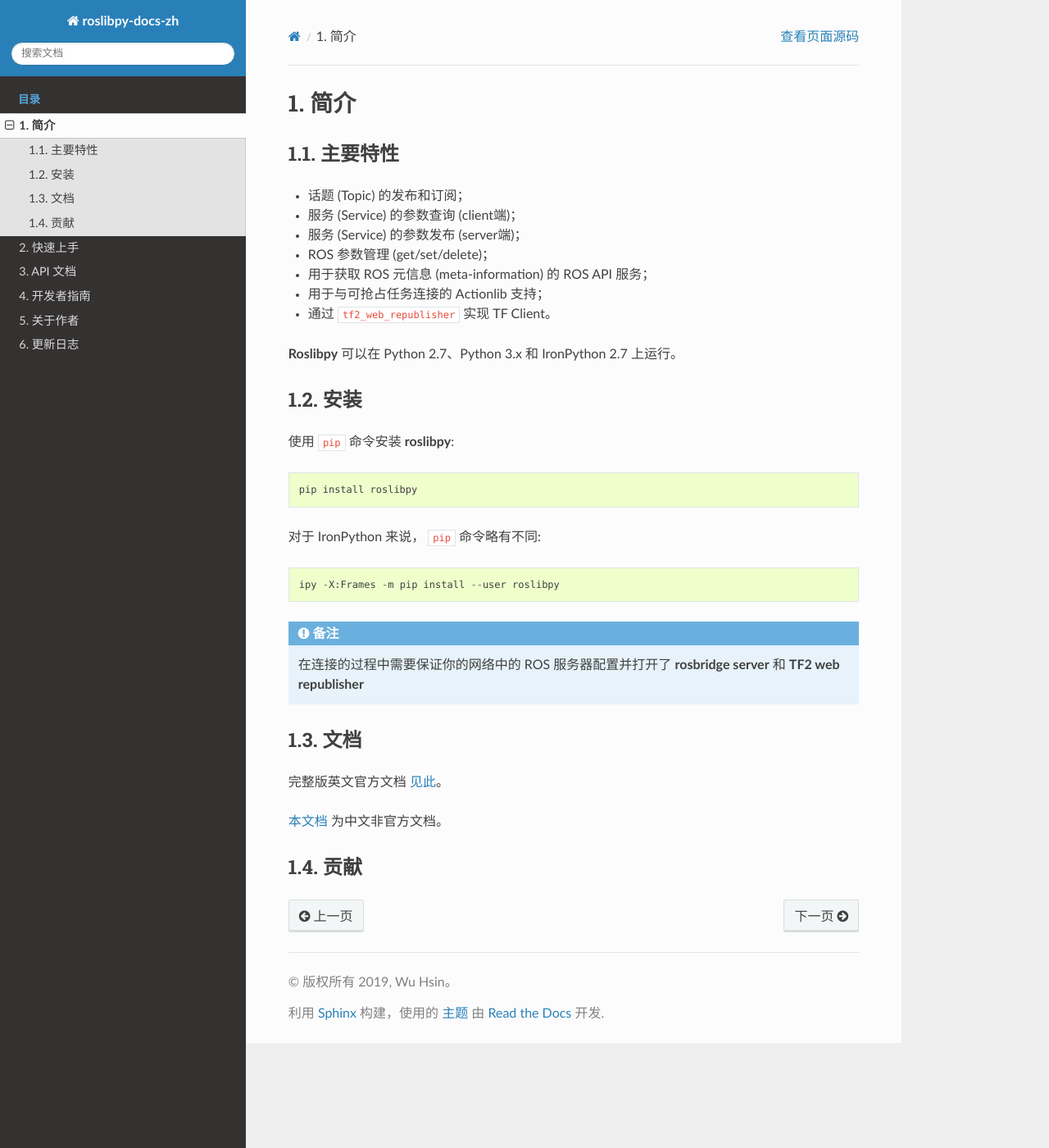
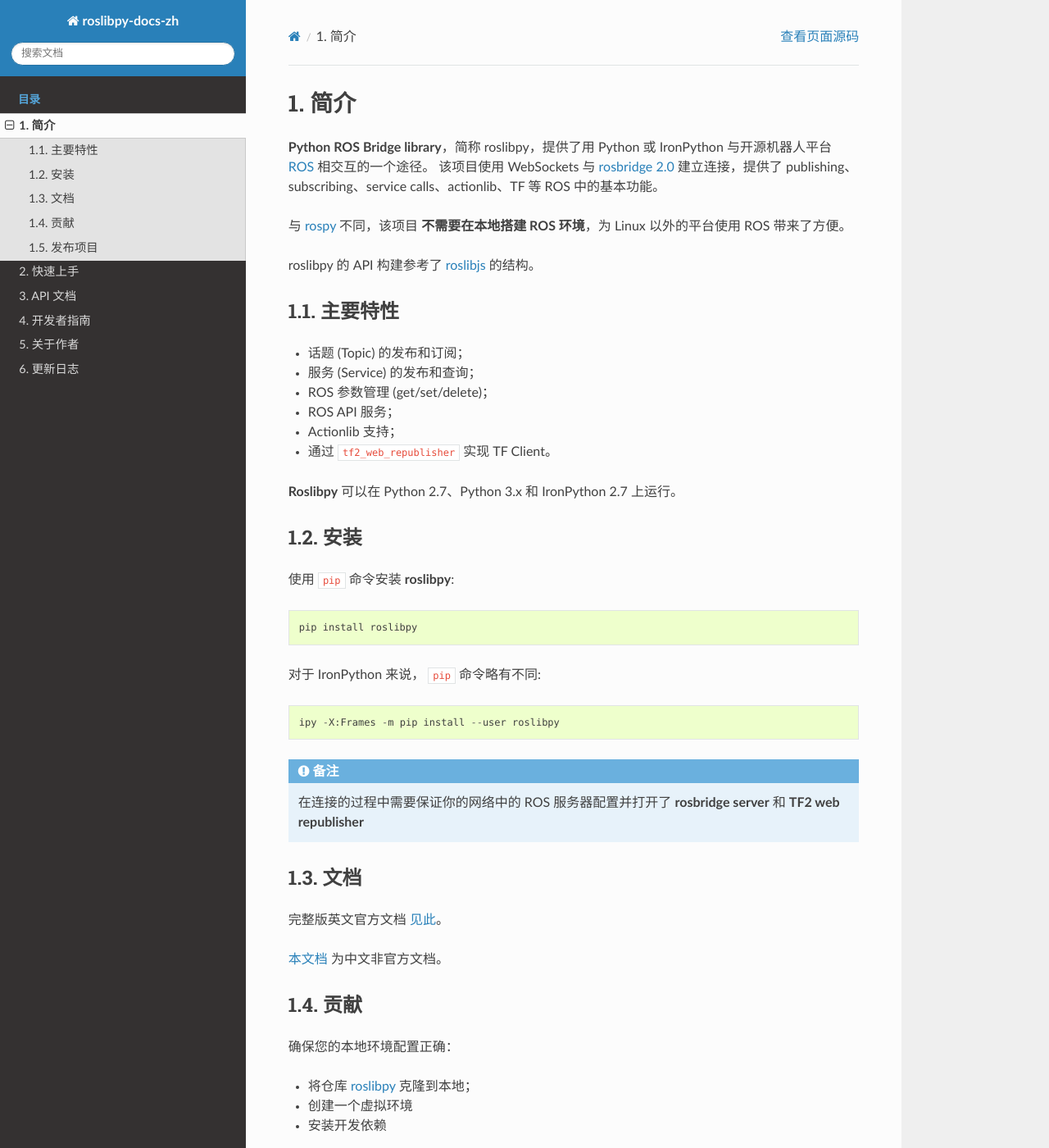
Before and after one commit to XinArkh/roslibpy-docs-zh, a Sphinx documentation site: the page built from source/introduction.rst, in a window 1280 px wide and 1400 px high. Shown: the whole window at 82% size. Built offline with Sphinx 7.4.7 and the Read the Docs theme 2.0.0, drawn with Linux system fonts in a browser that asks for light colours; some of the changed text lies outside the part shown.

Commit message:
update introductoin

```diff
--- a/source/introduction.rst
+++ b/source/introduction.rst
@@ -1,16 +1,22 @@
 简介
 ====
+
+**Python ROS Bridge library**，简称 roslibpy，提供了用 Python 或 IronPython 与开源机器人平台 `ROS <http://www.ros.org>`_ 相交互的一个途径。
+该项目使用 WebSockets 与 `rosbridge 2.0 <http://wiki.ros.org/rosbridge_suite>`_ 建立连接，提供了 publishing、subscribing、service calls、actionlib、TF 等 ROS 中的基本功能。
+
+与 `rospy <http://wiki.ros.org/rospy>`_ 不同，该项目 **不需要在本地搭建 ROS 环境**，为 Linux 以外的平台使用 ROS 带来了方便。
+
+roslibpy 的 API 构建参考了 `roslibjs <http://wiki.ros.org/roslibjs>`_ 的结构。
 
 
 主要特性
 ~~~~~~~~
 
 * 话题 (Topic) 的发布和订阅；
-* 服务 (Service) 的参数查询 (client端)；
-* 服务 (Service) 的参数发布 (server端)；
+* 服务 (Service) 的发布和查询；
 * ROS 参数管理 (get/set/delete)；
-* 用于获取 ROS 元信息 (meta-information) 的 ROS API 服务；
-* 用于与可抢占任务连接的 Actionlib 支持；
+* ROS API 服务；
+* Actionlib 支持；
 * 通过 ``tf2_web_republisher`` 实现 TF Client。
 
 **Roslibpy** 可以在 Python 2.7、Python 3.x 和 IronPython 2.7 上运行。
@@ -34,6 +40,7 @@
 
 文档
 ~~~~
+
 完整版英文官方文档 `见此 <https://roslibpy.readthedocs.io/>`_。
 
 `本文档 <https://roslibpy.readthedocs.io/>`_ 为中文非官方文档。
@@ -41,3 +48,43 @@
 
 贡献
 ~~~~
+
+确保您的本地环境配置正确：
+
+* 将仓库 `roslibpy <https://github.com/gramaziokohler/roslibpy>`_ 克隆到本地；
+* 创建一个虚拟环境
+* 安装开发依赖
+
+::
+
+    pip install -r requirements-dev.txt
+
+**现在你可以开始编程了！**
+
+在开发过程中，使用 `pyinvoke <http://docs.pyinvoke.org/>`_ 来简化重复操作：
+
+* ``invoke clean``: 清除所有生成的内容；
+* ``invoke check``: 运行多种代码和文档风格检查；
+* ``invoke docs``: 生成文档；
+* ``invoke test``: 用一个命令迅速运行所有的测试和检查；
+* ``invoke``: 显示可供调用的任务。
+
+更多的细节请参考 *开发者文档* 一节。
+
+
+发布项目
+~~~~~~~
+
+准备好发布 **roslibpy** 的新版本了吗？接下来是发布新版本的步骤：
+
+* 我们使用 `semver <http://semver.org/>`_，即我们按照如下方式迭代版本：
+
+    * ``patch``: 修复 BUG；
+    * ``minor``: 增加向下兼容的 Feature；
+    * ``major``: 向下兼容的修改。
+
+* 所有的更改都要记录在 ``CHANGELOG.rst`` 中！
+* 准备好了吗？用下面的命令来发布新版本::
+    invoke release [patch|minor|major]
+
+* Profit!
```
